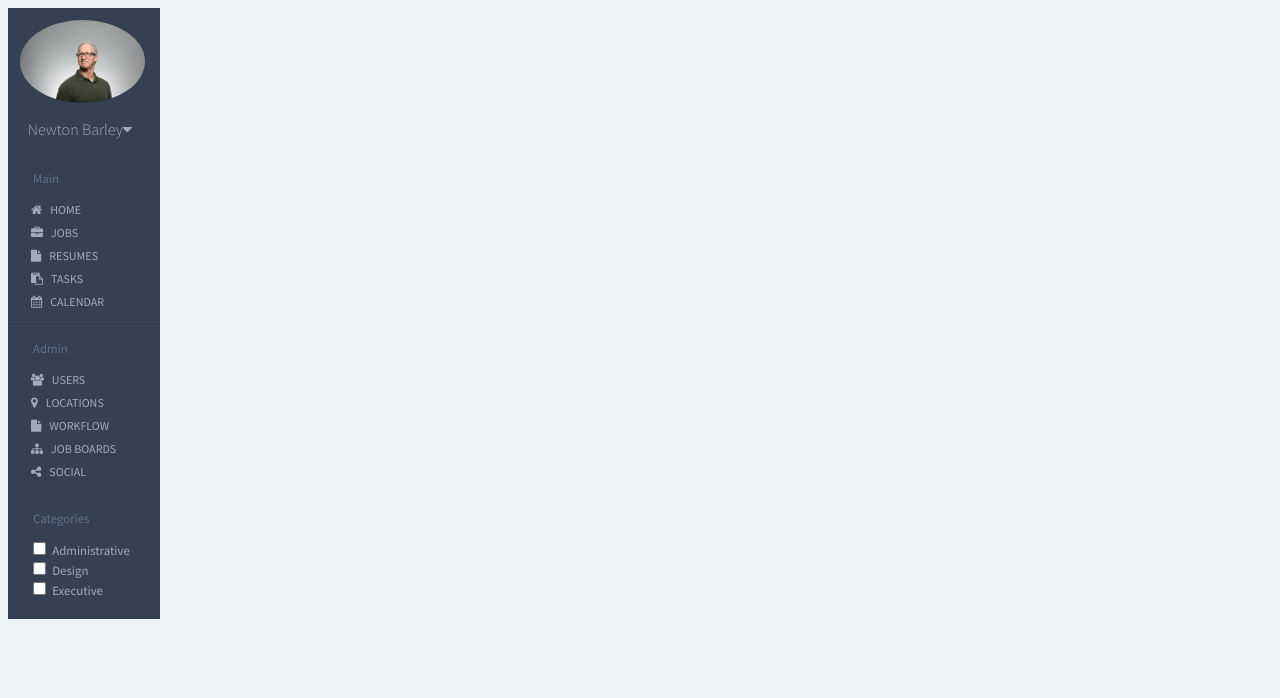
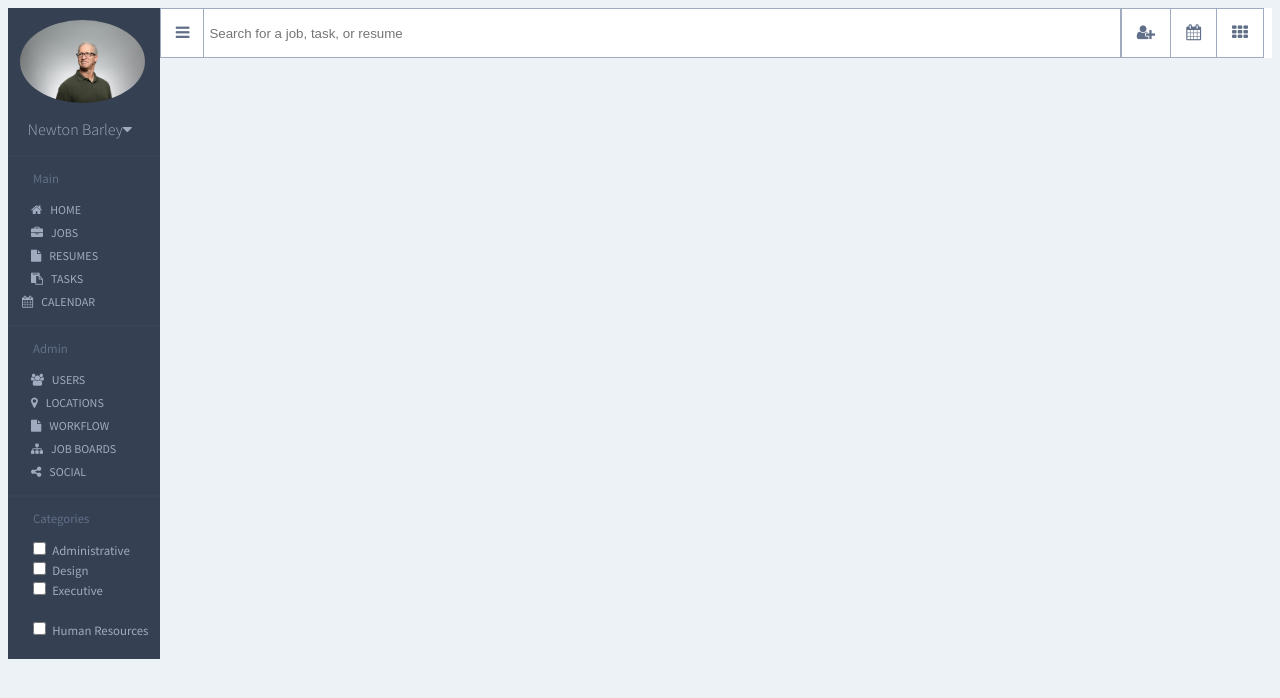
Before and after one commit to marvinw12/mw-static-challenge, a website: page index.html in a window 1280 px wide. Drawn offline with Linux system fonts and the light colour scheme.

Commit message:
added main__nav

```diff
--- a/index.html
+++ b/index.html
@@ -44,14 +44,25 @@
             <input type="checkbox" id="design" name="design" value="Design">
             <label for="design">Design</label><br>
             <input type="checkbox" id="exec" name="exec" value="Executive">
-            <label for="vehicle3">Executive</label><br><br>
+            <label for="exec">Executive</label><br><br>
+            <input type="checkbox" id="hr" name="hr" value="Human Resources">
+            <label for="vehicle3">Human Resources</label><br><br>
           </form>
         </div>
       </div>
       <div class="main">
         <div class="main__nav">
+          <i class="fa fa-bars"></i>
+          <input type="text" placeholder="Search for a job, task, or resume">
+          <i class="fa fa-user-plus"></i>
+          <i class="fa fa-calendar"></i>
+          <i class="fa fa-th"></i>
         </div>
-        <div class="main__img">
+        <div class="main__title">
+
+        </div>
+        <div class="main__img"></div>
+          <img>
         </div>
         <div class="main__container">
           <div class="main__container1">
--- a/src/css/style.css
+++ b/src/css/style.css
@@ -71,3 +71,32 @@ i {
   font-size: 0.8rem;
   font-weight: 500;
 }
+
+.main__nav {
+  background: white;
+  display: flex;
+  justify-content: center;
+  height: 50px;
+  color: #617088;
+}
+
+.main__nav input {
+  border: solid 1px #A0ABBF;
+  padding: 5px;
+  flex-grow: 1;
+  margin-left: -10px;
+}
+
+.main__nav i {
+  border: solid 1px #A0ABBF;
+  padding: 15px;
+}
+
+.fa-calendar {
+  margin-left: -9px;
+}
+
+.fa-th {
+  color: #617088;
+  margin-left: -9px;
+}
```
Also changed, not shown: grid.svg (added).
